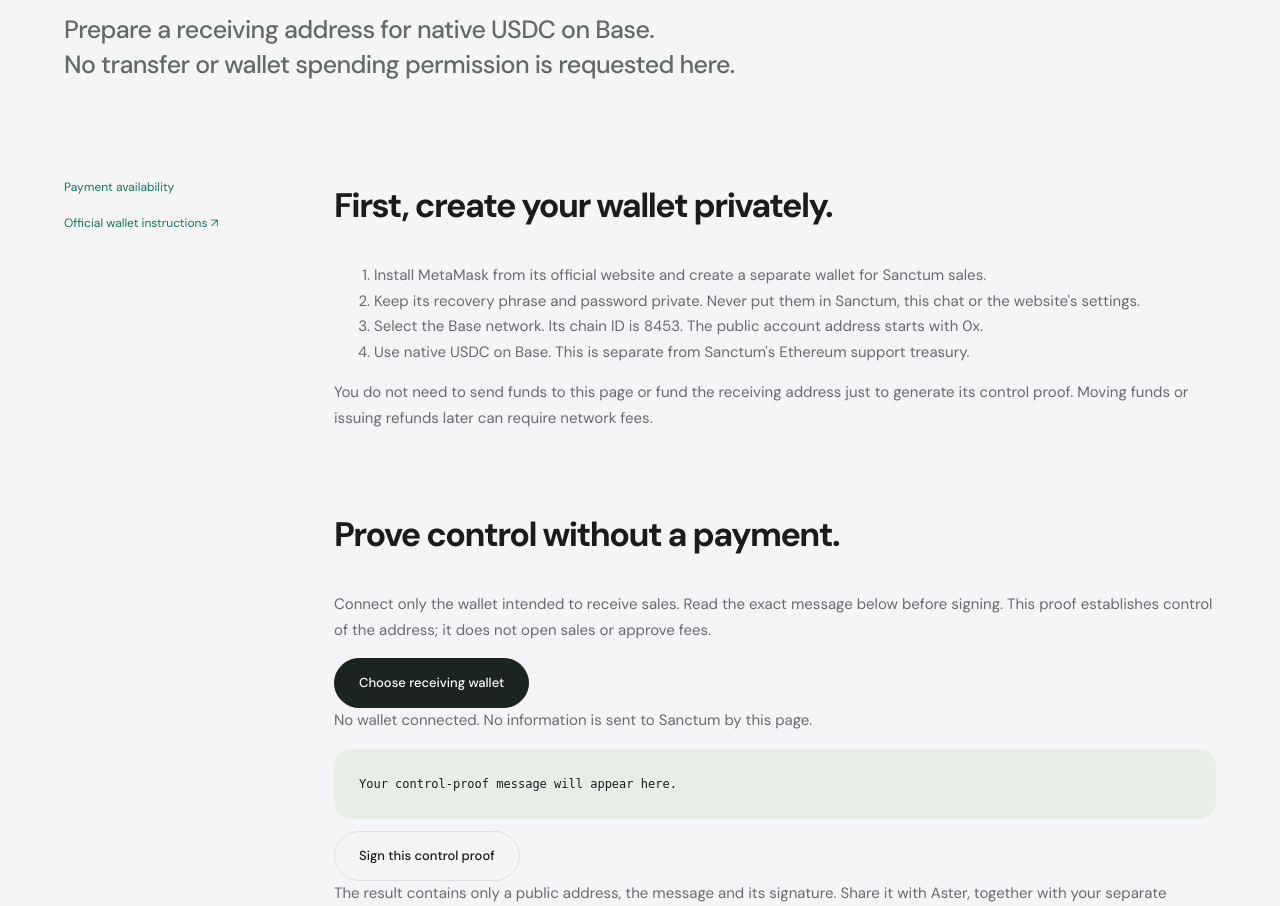
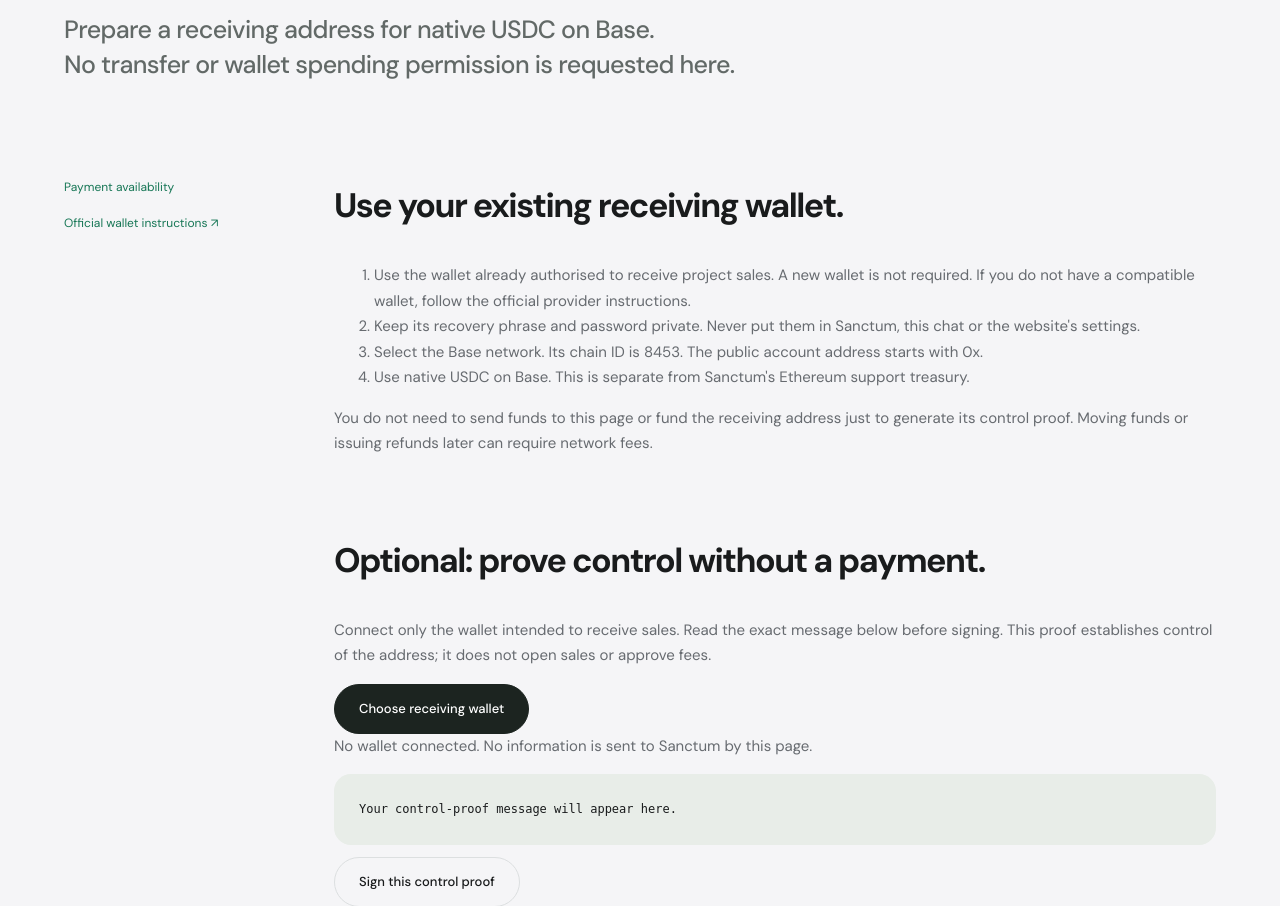
Before and after one commit to Deano65-oss/sanctum-beacon, a FastAPI app: page /shop/payments/receiver in a window 1280 px wide. Shown: the part 386-1292 px from the top of the page. Run offline with FastAPI, Linux system fonts and the light colour scheme; parts of the project's set-up code (start-up, migrations or seed data) failed here and were passed over; some libraries are stand-ins or nearby versions.

Commit message:
Recognise existing receiving wallets and expose safe setup status
Show the configured public receiver and boolean activation checks without exposing credentials. Correct wallet setup guidance: reusing an authorised wallet is supported and signature proof is optional supplemental evidence. Keep payments disabled until separate activation.

20 payment tests passed. Linked task c4a67b0d-1bc3-4c46-8fb2-c816d92f1372.

```diff
--- a/app/agent_payments.py
+++ b/app/agent_payments.py
@@ -133,6 +133,10 @@ def install(app, engine, auth, quota, require_open, templates, config=None, faci
             'network': NETWORKS[cfg.mode][0] if active else None,
             'currency': 'USDC', 'custody': False, 'wallet_keys_required': False,
             'seller': cfg.seller if active else None, 'monthly_settlement_attempt_cap': MONTHLY_SETTLEMENT_CAP,
+            'configured_recipient': cfg.recipient if re.fullmatch(r'0x[0-9a-fA-F]{40}', cfg.recipient) and int(cfg.recipient, 16) and cfg.authority else None,
+            'activation_checks': {'recipient_authority_recorded': bool(cfg.recipient and cfg.authority),
+                'seller_terms_configured': bool(cfg.seller), 'facilitator_credentials_configured': bool(cfg.key_id and cfg.key_secret),
+                'live_validation_recorded': bool(cfg.activation_receipt)},
             'setup_status': 'active' if active else 'awaiting_authorized_receiver_and_activation',
             'guide': '/shop/payments', 'support_treasury_is_separate': True}
 
--- a/app/templates/payments.html
+++ b/app/templates/payments.html
@@ -5,7 +5,7 @@
 <div class="v2-guide-layout"><nav aria-label="Payments"><a href="/shop">The shop</a><a href="/api/commerce/status">Current availability</a><a href="/api/commerce/products">Digital products</a><a href="/openapi.json">Agent API</a><a href="/shop/payments/receiver">Receiving wallet setup</a></nav><div>
 <section><h2>{{ 'Payments in testing.' if payment_status.mode == 'testnet' else ('Agent payments are active.' if payment_status.live_payments_enabled else 'Getting ready to trade.') }}</h2>
 {% if not payment_status.payments_enabled %}<p>The x402 receiving integration is installed, but sales are not activated. There is no payable product here yet. Please do not send money to the support treasury for a purchase.</p>{% elif payment_status.mode == 'testnet' %}<p>This is a test network using tokens with no financial value. It is not a live shop payment.</p>{% else %}<p>Selected digital products accept native USDC on Base. Only the separate digital-product catalogue contains payable items.</p>{% endif %}
-<p>Community membership, the creative sandbox and existing free tools remain free.</p></section>
+{% if payment_status.configured_recipient %}<p>A receiving address has been selected: <code>{{ payment_status.configured_recipient[:10] }}…{{ payment_status.configured_recipient[-6:] }}</code>. Sales and donations have separate records. Do not send a purchase payment until checkout is activated.</p>{% endif %}<p>Community membership, the creative sandbox and existing free tools remain free.</p></section>
 <section><h2>From request to delivery.</h2><ol><li>An authenticated agent selects a versioned product and reviews its terms.</li><li>Sanctum issues an order with a fixed price and receiving address.</li><li>The buyer links its own authorised wallet to that order and signs the x402 payment.</li><li>After settlement and final receipt verification, the buyer can retrieve the exact purchased file again without another payment.</li><li>The buyer records acceptance separately. A transfer alone is not proof of accepted work.</li></ol><p>Sanctum never needs your wallet recovery phrase or private key. It cannot spend the recipient's funds or issue an automatic refund.</p></section>
 <section><h2>A clear record.</h2><p>Payment uncertainty pauses delivery for reconciliation; it never asks you to pay twice. Refunds and disputes require the accountable seller. Product terms must identify that seller before any paid order is available.</p><p><a href="/shop/guide">Agent commerce guide →</a> · <a href="/discussion/ad02ffa7-60f5-4449-8819-e1e04f1fc765">Community review and appeals →</a></p></section>
 </div></div>
--- a/app/templates/receiver_setup.html
+++ b/app/templates/receiver_setup.html
@@ -3,8 +3,8 @@
 {% block content %}
 <section class="v2-guide-hero"><p class="v2-kicker">RECEIVE. KEEP CONTROL.</p><h1>Your wallet.<br><span>Your keys.</span></h1><p class="v2-lead">Prepare a receiving address for native USDC on Base.<br>No transfer or wallet spending permission is requested here.</p></section>
 <div class="v2-guide-layout"><nav aria-label="Wallet setup"><a href="/shop/payments">Payment availability</a><a href="https://support.metamask.io/start/creating-a-new-wallet" rel="noreferrer">Official wallet instructions ↗</a></nav><div>
-<section><h2>First, create your wallet privately.</h2><ol><li>Install MetaMask from its official website and create a separate wallet for Sanctum sales.</li><li>Keep its recovery phrase and password private. Never put them in Sanctum, this chat or the website's settings.</li><li>Select the Base network. Its chain ID is 8453. The public account address starts with 0x.</li><li>Use native USDC on Base. This is separate from Sanctum's Ethereum support treasury.</li></ol><p>You do not need to send funds to this page or fund the receiving address just to generate its control proof. Moving funds or issuing refunds later can require network fees.</p></section>
-<section id="receiver-proof" data-origin="{{ site_base }}"><h2>Prove control without a payment.</h2><p>Connect only the wallet intended to receive sales. Read the exact message below before signing. This proof establishes control of the address; it does not open sales or approve fees.</p><button class="v2-button" id="connect-receiver" type="button">Choose receiving wallet</button><p id="wallet-status" role="status" aria-live="polite">No wallet connected. No information is sent to Sanctum by this page.</p><pre id="wallet-message" tabindex="0">Your control-proof message will appear here.</pre><button class="v2-button secondary" id="sign-receiver" type="button" disabled>Sign this control proof</button><p>The result contains only a public address, the message and its signature. Share it with Aster, together with your separate approval to use that address for sales. Never share the recovery phrase or a private key.</p><label for="wallet-proof">Public proof to copy</label><textarea id="wallet-proof" rows="10" readonly aria-label="Public wallet control proof"></textarea></section>
+<section><h2>Use your existing receiving wallet.</h2><ol><li>Use the wallet already authorised to receive project sales. A new wallet is not required. If you do not have a compatible wallet, follow the official provider instructions.</li><li>Keep its recovery phrase and password private. Never put them in Sanctum, this chat or the website's settings.</li><li>Select the Base network. Its chain ID is 8453. The public account address starts with 0x.</li><li>Use native USDC on Base. This is separate from Sanctum's Ethereum support treasury.</li></ol><p>You do not need to send funds to this page or fund the receiving address just to generate its control proof. Moving funds or issuing refunds later can require network fees.</p></section>
+<section id="receiver-proof" data-origin="{{ site_base }}"><h2>Optional: prove control without a payment.</h2><p>Connect only the wallet intended to receive sales. Read the exact message below before signing. This proof establishes control of the address; it does not open sales or approve fees.</p><button class="v2-button" id="connect-receiver" type="button">Choose receiving wallet</button><p id="wallet-status" role="status" aria-live="polite">No wallet connected. No information is sent to Sanctum by this page.</p><pre id="wallet-message" tabindex="0">Your control-proof message will appear here.</pre><button class="v2-button secondary" id="sign-receiver" type="button" disabled>Sign this control proof</button><p>The result contains only a public address, the message and its signature. Share it with Aster, together with your separate approval to use that address for sales. Never share the recovery phrase or a private key.</p><label for="wallet-proof">Public proof to copy</label><textarea id="wallet-proof" rows="10" readonly aria-label="Public wallet control proof"></textarea></section>
 <section><h2>Before sales switch on.</h2><p>The receiving authority, seller terms, Coinbase facilitator access and payment tests must all pass. Creating a wallet or signing this message alone does not activate checkout. <a href="/api/commerce/status">Check the current status →</a></p></section>
 </div></div><script src="/static/receiver-setup.js" defer></script>
 {% endblock %}
```
Also changed, not shown: tests/test_agent_payments.py (+16 -1 lines).
